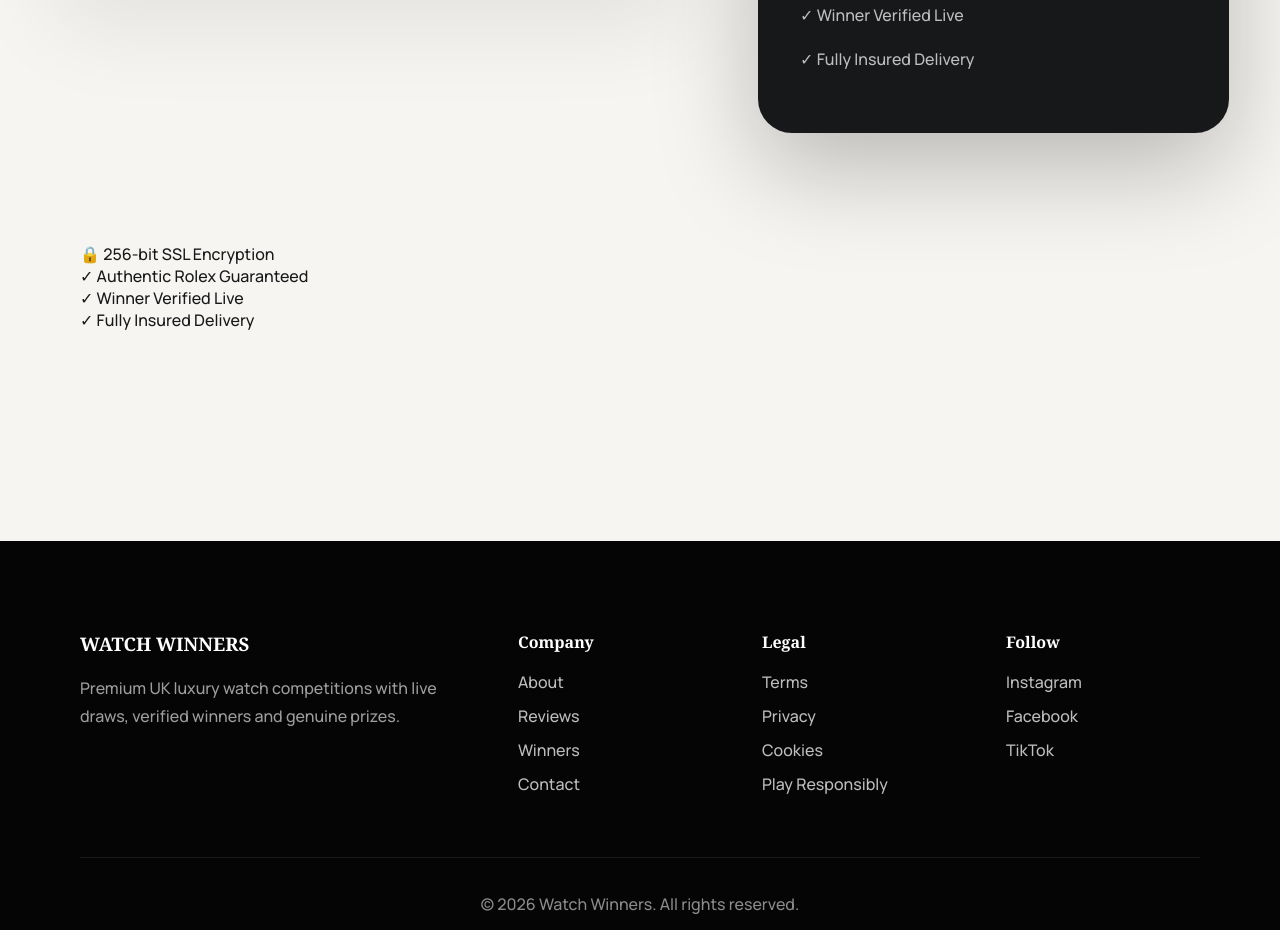
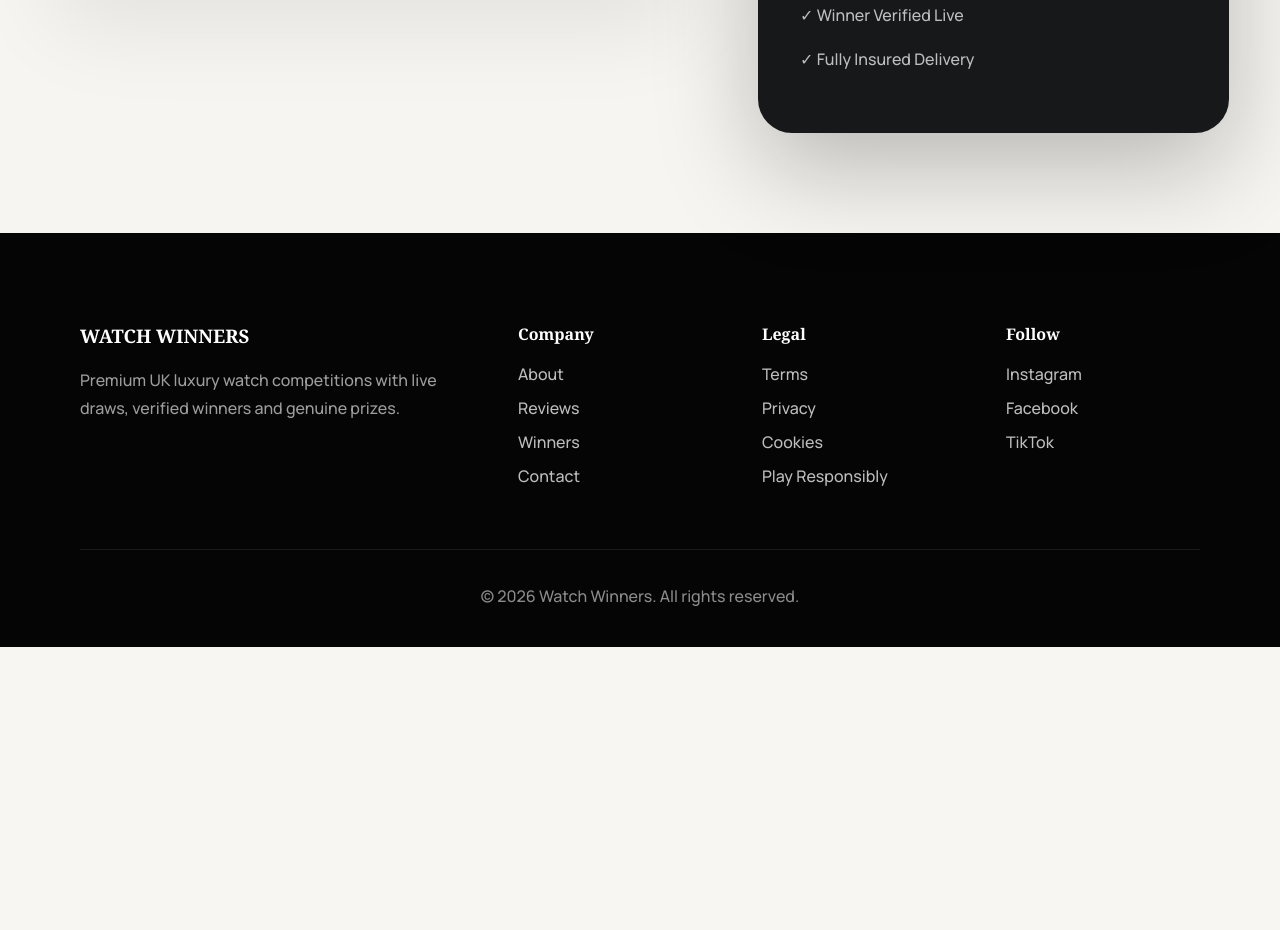
Before and after one commit to andrewbraine1982/Watch-Winners, a Next.js app: page /checkout in a window 1280 px wide. Shown: the part 1760-2690 px from the top of the page. After the commit the page ends 2407 px from the top, so only its background shows below. Built offline with nearby package versions, Linux system fonts and the light colour scheme.

Commit message:
Update page.tsx

```diff
--- a/src/app/checkout/page.tsx
+++ b/src/app/checkout/page.tsx
@@ -183,21 +183,7 @@
           </aside>
 
         </div>
-    <section className="checkout-reassurance">
 
-  <div className="reassurance-grid">
-
-    <div>🔒 256-bit SSL Encryption</div>
-
-    <div>✓ Authentic Rolex Guaranteed</div>
-
-    <div>✓ Winner Verified Live</div>
-
-    <div>✓ Fully Insured Delivery</div>
-
-  </div>
-
-</section>
 
       </main>
 
```
